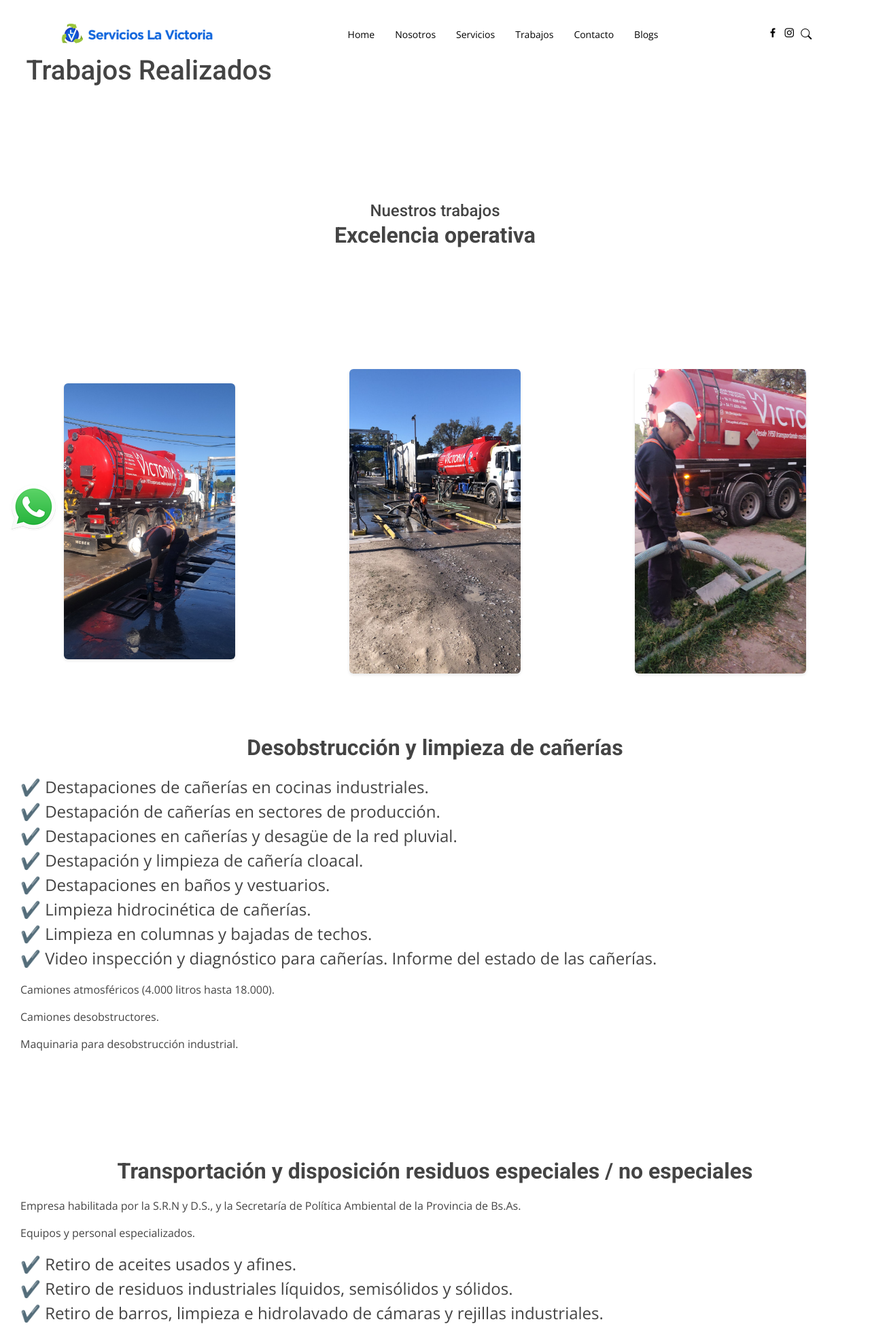
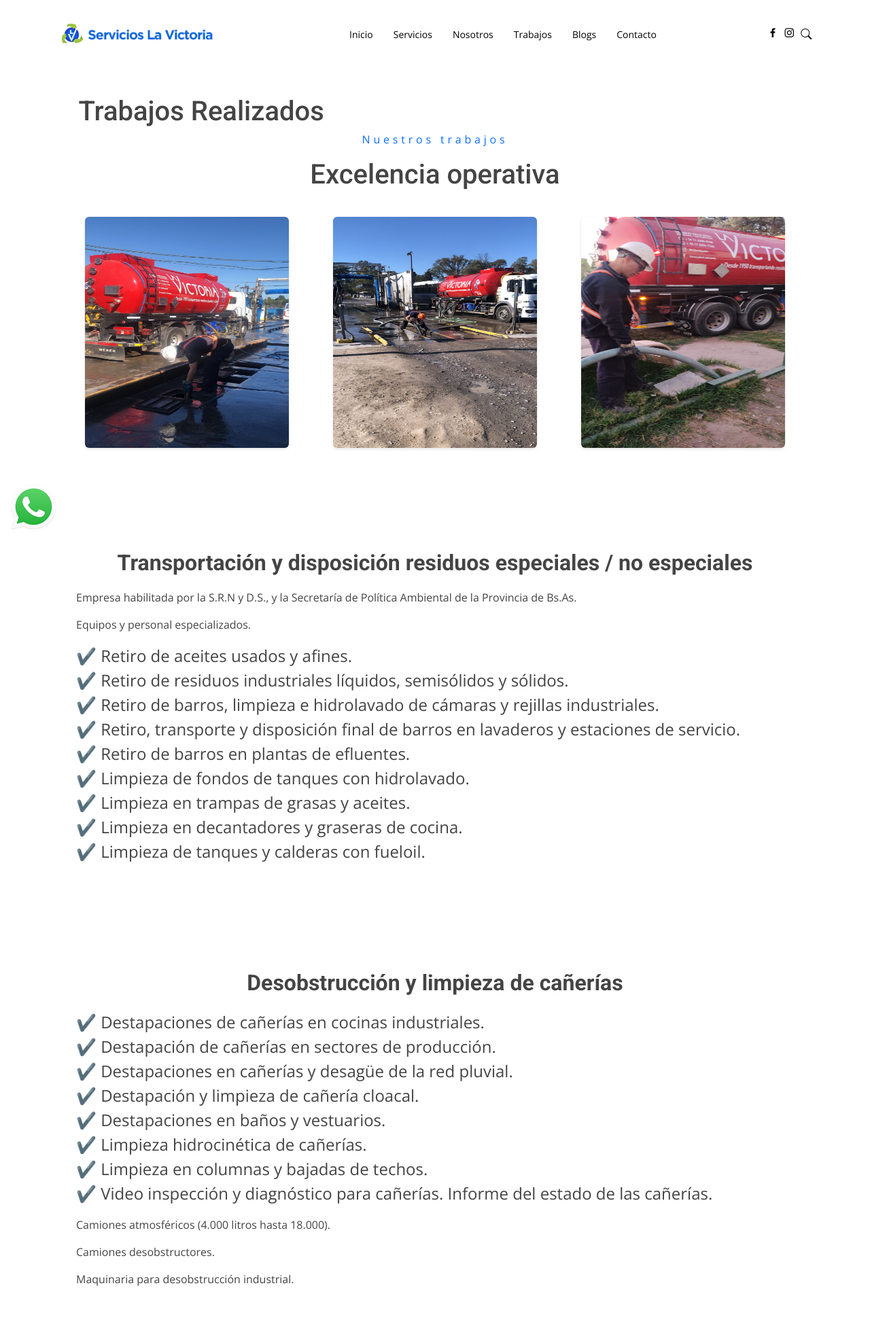
Before and after one commit to tfmcode/Desagotes-La-Victoria, a PHP site: page /sections/trabajos.php in a window 1280 px wide. Shown: the top 1951 px of the page at 68% size. Run offline with PHP 8.4, Linux system fonts and the light colour scheme; some libraries are stand-ins or nearby versions.

Commit message:
Navbar y work

```diff
--- a/sections/trabajos.php
+++ b/sections/trabajos.php
@@ -134,12 +134,12 @@
 
             <nav id="navbar" class="navbar">
                 <ul>
-                    <li><a href="../home.php" style="color: black;">Home</a></li>
+                    <li><a href="../home.php" style="color: black;">Inicio</a></li>
+                    <li><a href="servicios.php" style="color: black;">Servicios</a></li>
                     <li><a href="nosotros.php" style="color: black;">Nosotros</a></li>
-                    <li><a href="servicios.php" style="color: black;">Servicios</a></li>
                     <li><a href="trabajos.php" style="color: black;">Trabajos</a></li>
+                    <li><a href="blog.php" style="color: black;">Blogs</a></li>
                     <li><a href="contacto.php" style="color: black;">Contacto</a></li>
-                    <li><a href="blog.php" style="color: black;">Blogs</a></li>
                 </ul>
             </nav><!-- .navbar -->
             <div style="height: 25px; width: 70px;">
@@ -153,17 +153,55 @@
         </div>
     </header><!-- End Header -->
     <main id="main">
+        <section>
+
+            <div class="container">
+
                 <h1 style="margin-left: 3%; margin-bottom: 5px;">Trabajos Realizados</h1>
-    <div style="display: flex;text-align: center; justify-content: center; flex-direction: column; height: 50vh;">
-        <h4 style="margin-bottom: 2px; margin-top: 0;">Nuestros trabajos</h4>
-        <h2 style="font-weight: bold; margin-top: 0; margin-bottom: 5px;">Excelencia operativa</h2>
+
+                <div style="display: flex; flex-direction: column; align-items: center; padding-bottom: 20px;">
+                    <p class="text-primary" style="letter-spacing: 0.3em;">Nuestros trabajos</p>
+                    <h1>Excelencia operativa</h1>
                 </div>
                 <div class="img_trabajos">
-        <img src="../assets/img/trabajo3.jpg" alt="">
-        <img src="../assets/img/trabajo1.jpg" alt="">
-        <img src="../assets/img/trabajo2.jpg" alt="">
+                    <img src="../assets/img/trabajo3.jpg" alt="" style="    width: 300px;
+            height: 340px;">
+                    <img src="../assets/img/trabajo1.jpg" alt="" style="    width: 300px;
+            height: 340px;">
+                    <img src="../assets/img/trabajo2.jpg" alt="" style="    width: 300px;
+            height: 340px;">
                 </div>
+            </div>
+        </section>
         <section>
+            <div class="container">
+
+                <h2 style="text-align: center; font-weight: bold; margin-top: 20px; margin-bottom: 20px;">Transportación y
+                    disposición residuos especiales / no especiales</h2>
+                <p style="list-style-type: none; padding: 0; text-align: left; margin-left: 30px;">Empresa habilitada por la
+                    S.R.N y D.S., y la Secretaría de Política Ambiental de la Provincia de Bs.As.</p>
+                <p style="list-style-type: none; padding: 0; text-align: left; margin-left: 30px;"> Equipos y personal
+                    especializados.</p>
+                <ul style="list-style-type: none; padding: 0; text-align: left; margin-left: 30px;">
+                    <li style="display: block; font-size: 24px; margin-top: 10px;">✔️ Retiro de aceites usados y afines.
+                    </li>
+                    <li style="display: block; font-size: 24px;">✔️ Retiro de residuos industriales líquidos, semisólidos y
+                        sólidos.</li>
+                    <li style="display: block; font-size: 24px;">✔️ Retiro de barros, limpieza e hidrolavado de cámaras y
+                        rejillas industriales.</li>
+                    <li style="display: block; font-size: 24px;">✔️ Retiro, transporte y disposición final de barros en
+                        lavaderos y estaciones de servicio.</li>
+                    <li style="display: block; font-size: 24px;">✔️ Retiro de barros en plantas de efluentes.</li>
+                    <li style="display: block; font-size: 24px;">✔️ Limpieza de fondos de tanques con hidrolavado.</li>
+                    <li style="display: block; font-size: 24px;">✔️ Limpieza en trampas de grasas y aceites.</li>
+                    <li style="display: block; font-size: 24px;">✔️ Limpieza en decantadores y graseras de cocina.</li>
+                    <li style="display: block; font-size: 24px;">✔️ Limpieza de tanques y calderas con fueloil.</li>
+                </ul>
+            </div>
+        </section>
+        <section>
+            <div class="container">
+
                 <h2 style="text-align: center; font-weight: bold; margin-top: 20px; margin-bottom: 20px;">Desobstrucción y
                     limpieza de cañerías</h2>
                 <ul style="list-style-type: none; padding: 0; text-align: left; margin-left: 30px;">
@@ -185,32 +223,10 @@
                 </p>
                 <p style="list-style-type: none; padding: 0; text-align: left; margin-left: 30px;">Maquinaria para
                     desobstrucción industrial.</p>
-        </section>
-        <section>
-            <h2 style="text-align: center; font-weight: bold; margin-top: 20px; margin-bottom: 20px;">Transportación y
-                disposición residuos especiales / no especiales</h2>
-            <p style="list-style-type: none; padding: 0; text-align: left; margin-left: 30px;">Empresa habilitada por la
-                S.R.N y D.S., y la Secretaría de Política Ambiental de la Provincia de Bs.As.</p>
-            <p style="list-style-type: none; padding: 0; text-align: left; margin-left: 30px;"> Equipos y personal
-                especializados.</p>
-            <ul style="list-style-type: none; padding: 0; text-align: left; margin-left: 30px;">
-                <li style="display: block; font-size: 24px; margin-top: 10px;">✔️ Retiro de aceites usados y afines.
-                </li>
-                <li style="display: block; font-size: 24px;">✔️ Retiro de residuos industriales líquidos, semisólidos y
-                    sólidos.</li>
-                <li style="display: block; font-size: 24px;">✔️ Retiro de barros, limpieza e hidrolavado de cámaras y
-                    rejillas industriales.</li>
-                <li style="display: block; font-size: 24px;">✔️ Retiro, transporte y disposición final de barros en
-                    lavaderos y estaciones de servicio.</li>
-                <li style="display: block; font-size: 24px;">✔️ Retiro de barros en plantas de efluentes.</li>
-                <li style="display: block; font-size: 24px;">✔️ Limpieza de fondos de tanques con hidrolavado.</li>
-                <li style="display: block; font-size: 24px;">✔️ Limpieza en trampas de grasas y aceites.</li>
-                <li style="display: block; font-size: 24px;">✔️ Limpieza en decantadores y graseras de cocina.</li>
-                <li style="display: block; font-size: 24px;">✔️ Limpieza de tanques y calderas con fueloil.</li>
-            </ul>
+            </div>
         </section>
         <section style="text-align: center;" data-aos="fade-up" date-aos-delay="200">
-            <div>
+            <div class="container">
                 <h1>Cuidando el ambiente desde 1950</h1>
                 <p class="d-inline-flex gap-1"
                     style="border: 1px solid black;     border-radius: 5px; height: 35px;   width: 165px;   display: flex;   align-items: center;   justify-content: center;">
```
Also changed, not shown: home.php (+4 -4 lines), sections/blog.php (+4 -4 lines), sections/contacto.php (+4 -4 lines), sections/nosotros.php (+4 -4 lines), sections/servicios.php (+10 -7 lines). Lines whose indentation alone changed are shown as unchanged.
